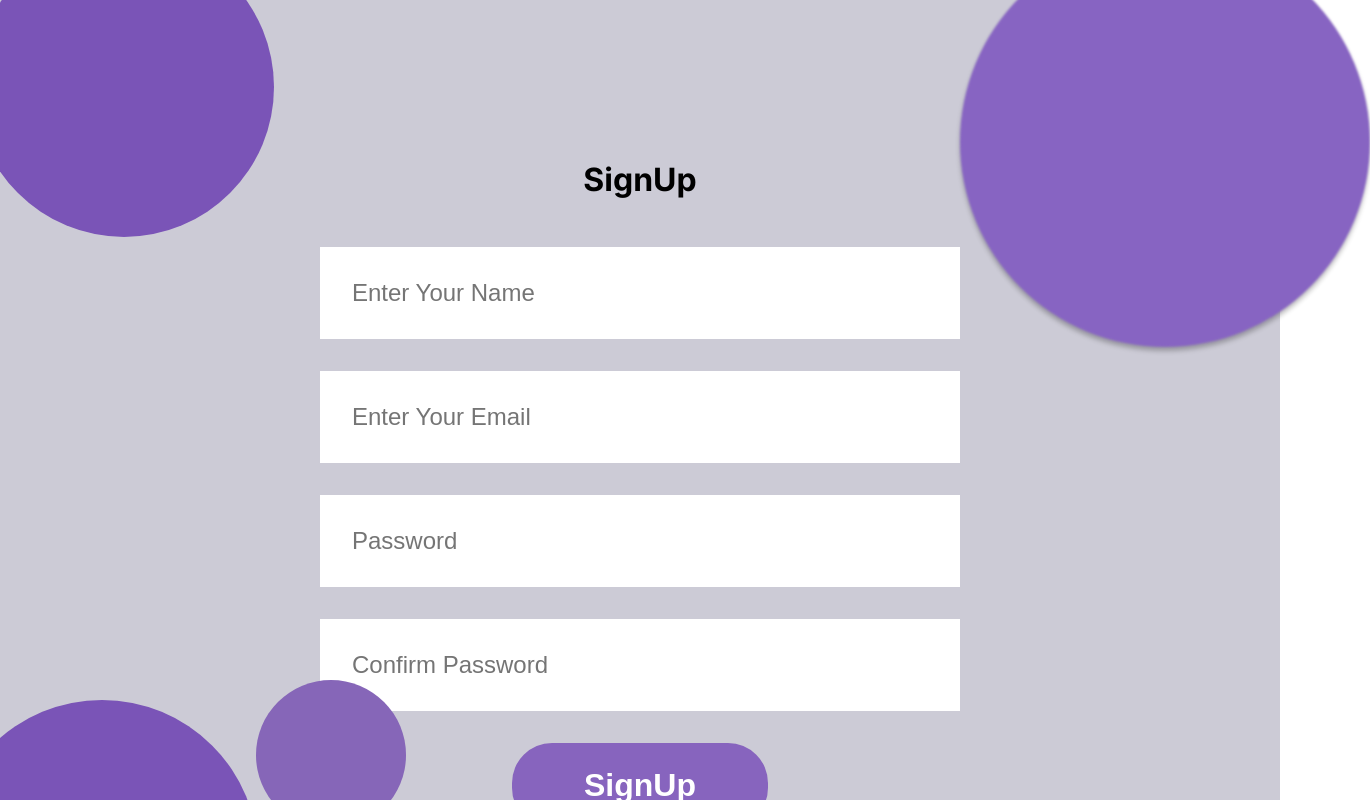
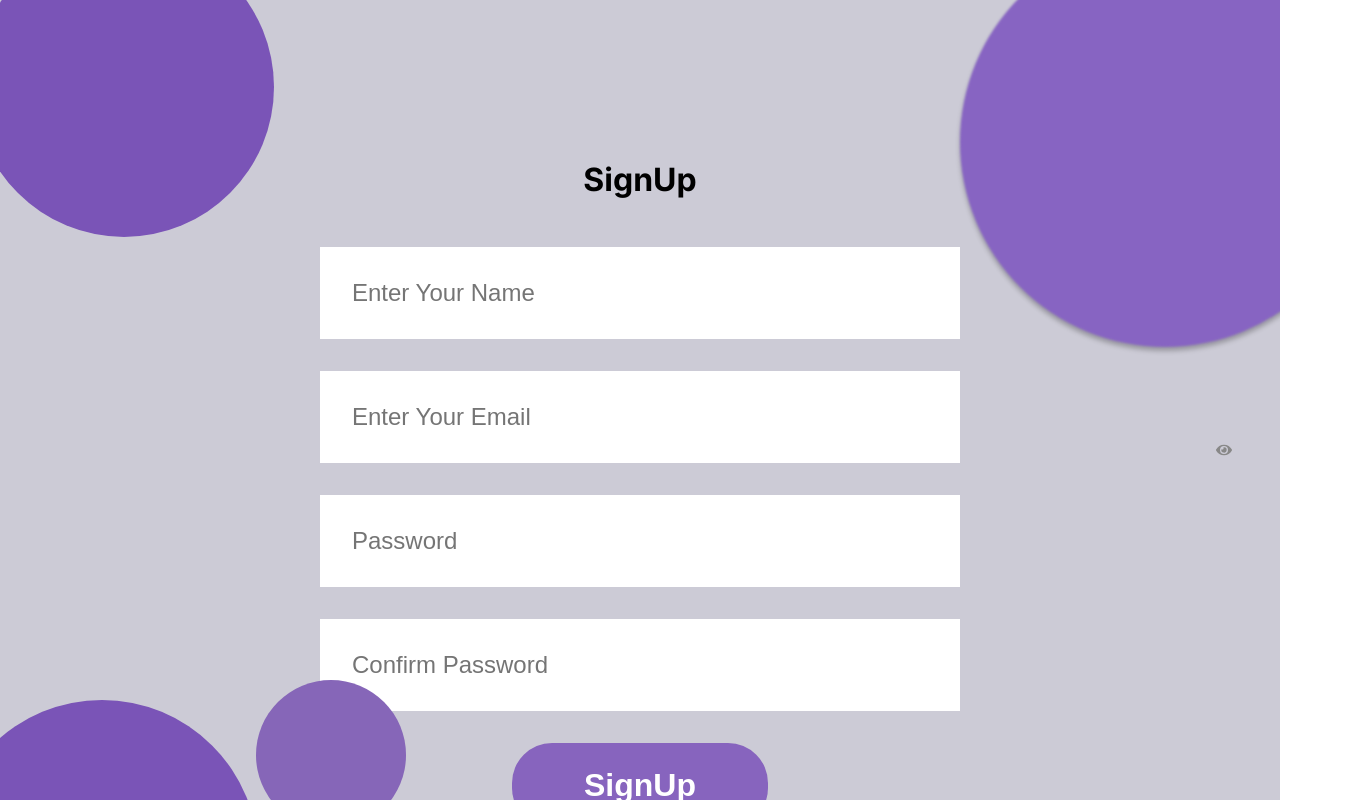
Before and after one commit to mariia-alam/chatApp, a React (Vite) app: page /signup in a window 1280 px wide. Shown: the top 800 px of the page, 1370 px wide, since content can reach past the window. Built offline with nearby package versions, Linux system fonts and the light colour scheme.

Commit message:
first commit

```diff
--- a/package.json
+++ b/package.json
@@ -12,6 +12,7 @@
   "dependencies": {
     "react": "^18.3.1",
     "react-dom": "^18.3.1",
+    "react-icons": "^5.3.0",
     "react-router-dom": "^6.28.0"
   },
   "devDependencies": {
--- a/src/App.css
+++ b/src/App.css
@@ -2,7 +2,6 @@
 body {
     font-family: 'Inter', sans-serif;
     overflow:hidden;
-
 }
 
 .home{
@@ -42,7 +41,6 @@ button:hover {
 
 
 @media (max-width: 768px) {
-
     .home h1 {
         font-size: 3rem;
     }
@@ -63,6 +61,9 @@ button:hover {
 
 
 .common {
+    overflow:hidden;
+        position: relative; /* لضمان أن العناصر المطلقة مرتبطة بهذه الحاوية */
+
     display: flex;
     flex-direction: column;
     justify-content: flex-start;
@@ -143,6 +144,22 @@ form button {
         width:70%;
     }
 }
+.signuppassword{
+            position: absolute;
+                            right: 3rem;
+                            top: 56.5%;
+                            transform: translateY(-50%);
+                            cursor: pointer;
+                            color: #888;
+}
+.loginpassword{
+                position: absolute;
+                            right: 3rem;
+                            top: 48%;
+                            transform: translateY(-50%);
+                            cursor: pointer;
+                            color: #888;
+}
 
 .left {
     position: absolute;
@@ -185,6 +202,8 @@ top: -20px;
 border-radius: 50%;
 background: #8666B8;
 }
+
+
 @media (max-width: 768px) {
 .left {
     width: 200px;
--- a/src/Pages/Login.jsx
+++ b/src/Pages/Login.jsx
@@ -1,4 +1,16 @@
+import { useState } from "react";
+import { FaEye, FaEyeSlash } from "react-icons/fa";
 export default function Login(){
+    const [passwordVisible , setPasswordVisible] = useState(false);
+    function togglePasswordVisibility(){
+        setPasswordVisible(!passwordVisible);
+    }
+    function handleSubmit(event){
+        event.preventDefault();
+        const data = new FormData(event.target);
+        const userInfo = Object.fromEntries(data.entries());
+        console.log(userInfo);
+    }
     return(
         <div className="common">
                 <p className="left"></p>
@@ -6,13 +18,18 @@ export default function Login(){
                 <p className="bottom"></p>
             <h2>Login</h2>
             <hr/>
-            <form action="">
+            <form onSubmit={handleSubmit}>
                 <input type="email"
+                name="name"
                 placeholder="Enter Your Email"
                 required />
-                <input type="password"
+                <input type={passwordVisible ? "text" : "password"}
+                name="password"
                 placeholder="Password"
                 required />
+                <span className="loginpassword" onClick={togglePasswordVisibility}>
+                {passwordVisible ? <FaEyeSlash></FaEyeSlash> : <FaEye/>}
+                </span>
                 <button>Login</button>
             </form>
         </div>
--- a/src/Pages/SignUp.jsx
+++ b/src/Pages/SignUp.jsx
@@ -1,4 +1,39 @@
-export default function Login(){
+import { useState } from "react";
+import { FaEye, FaEyeSlash } from "react-icons/fa";
+export default function SignUp(){
+    const [error, setError] = useState("");
+    const [passwordError, setPasswordError] = useState("");
+    const [passwordVisible, setPasswordVisible] = useState(false);
+
+
+    const togglePasswordVisibility = () => {
+        setPasswordVisible(!passwordVisible);
+    };
+
+    function validatePassword(password) {
+        const passwordRegex = /^(?=.*[a-z])(?=.*[A-Z])(?=.*\d)(?=.*[@$!%*?&])[A-Za-z\d@$!%*?&]{8,}$/;
+        return passwordRegex.test(password);
+    }
+
+
+    function handleSubmit(event){
+        event.preventDefault();
+        const data = new FormData(event.target);
+        const userInfo = Object.fromEntries(data.entries());
+                if (!validatePassword(userInfo.password)) {
+            setPasswordError(
+                "Password must be at least 8 characters long, contain uppercase, lowercase, numbers, and symbols."
+            );
+            return;
+        }
+        if (userInfo.password !== userInfo.confirmPassword) {
+            setError("Passwords do not match!");
+            return;
+        }
+        setError("");
+        setPasswordError("");
+        console.log(userInfo);
+    }
     return(
         <div className="signup common">
                 <p className="left"></p>
@@ -6,23 +41,38 @@ export default function Login(){
                 <p className="bottom"></p>
             <h2>SignUp</h2>
             <hr/>
-            <form action="">
+            <form onSubmit={handleSubmit}>
                 <input
+                name="name"
                 type="text"
                 placeholder="Enter Your Name"
                 required />
                 <input
+                name="email"
                 type="email"
                 placeholder="Enter Your Email"
                 required />
                 <input
-                type="password"
+                id="password"
+                name="password"
+                type={passwordVisible ? "text" : "password"}
                 placeholder="Password"
                 required />
+                <span className="signuppassword" onClick={togglePasswordVisibility}>
+                        {passwordVisible ? <FaEyeSlash /> : <FaEye />}
+                </span>
                 <input
-                type="password"
+                id="confirmPassword"
+                name="confirmPassword"
+                type={passwordVisible ? "text" : "password"}
                 placeholder="Confirm Password"
                 required/>
+
+                {passwordError && (
+                    <p style={{ color: "red" ,fontSize: "12px" }}>{passwordError}</p>
+                )}
+
+                {error && <p style={{ color: "red", fontSize: "12px" }}>{error}</p>}
                 <button>SignUp</button>
             </form>
         </div>
```
